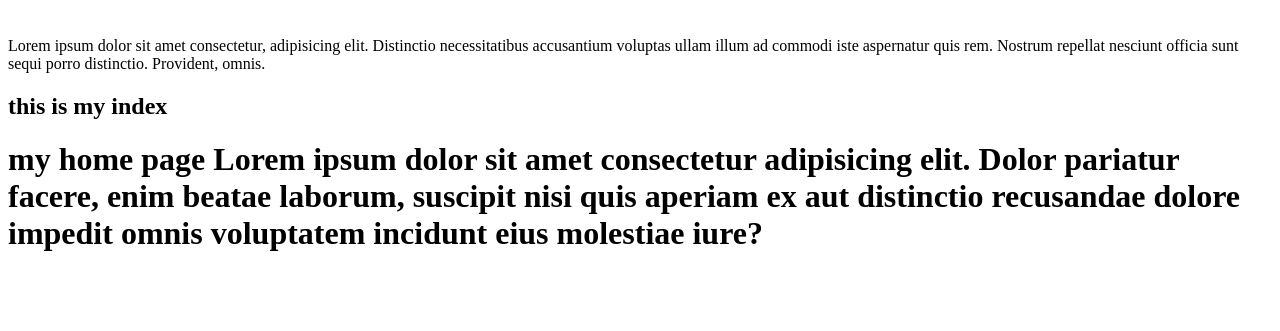
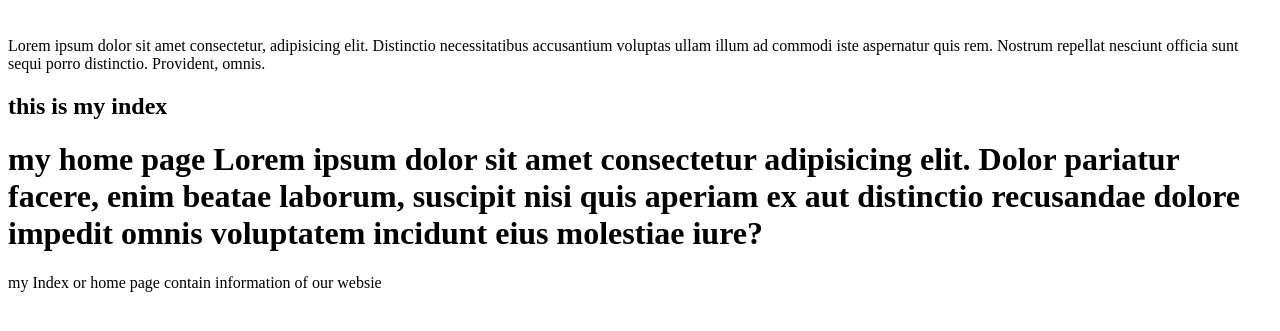
Before and after one commit to SyedMurtazaSaeed/GIT-MARCH-26-2025, a plain HTML site: page Index.html in a window 1280 px wide. Shown: the part 61-392 px from the top of the page. Drawn offline with Linux system fonts and the light colour scheme.

Commit message:
saved-9:53Update Index.html

```diff
--- a/Index.html
+++ b/Index.html
@@ -20,5 +20,7 @@ Lorem ipsum dolor sit amet consectetur, adipisicing elit. Distinctio necessitati
     my home page
     Lorem ipsum dolor sit amet consectetur adipisicing elit. Dolor pariatur facere, enim beatae laborum, suscipit nisi quis aperiam ex aut distinctio recusandae dolore impedit omnis voluptatem incidunt eius molestiae iure?
 </h1>
+
+    my Index or home page contain information of our websie
 </body>
 </html>
```
